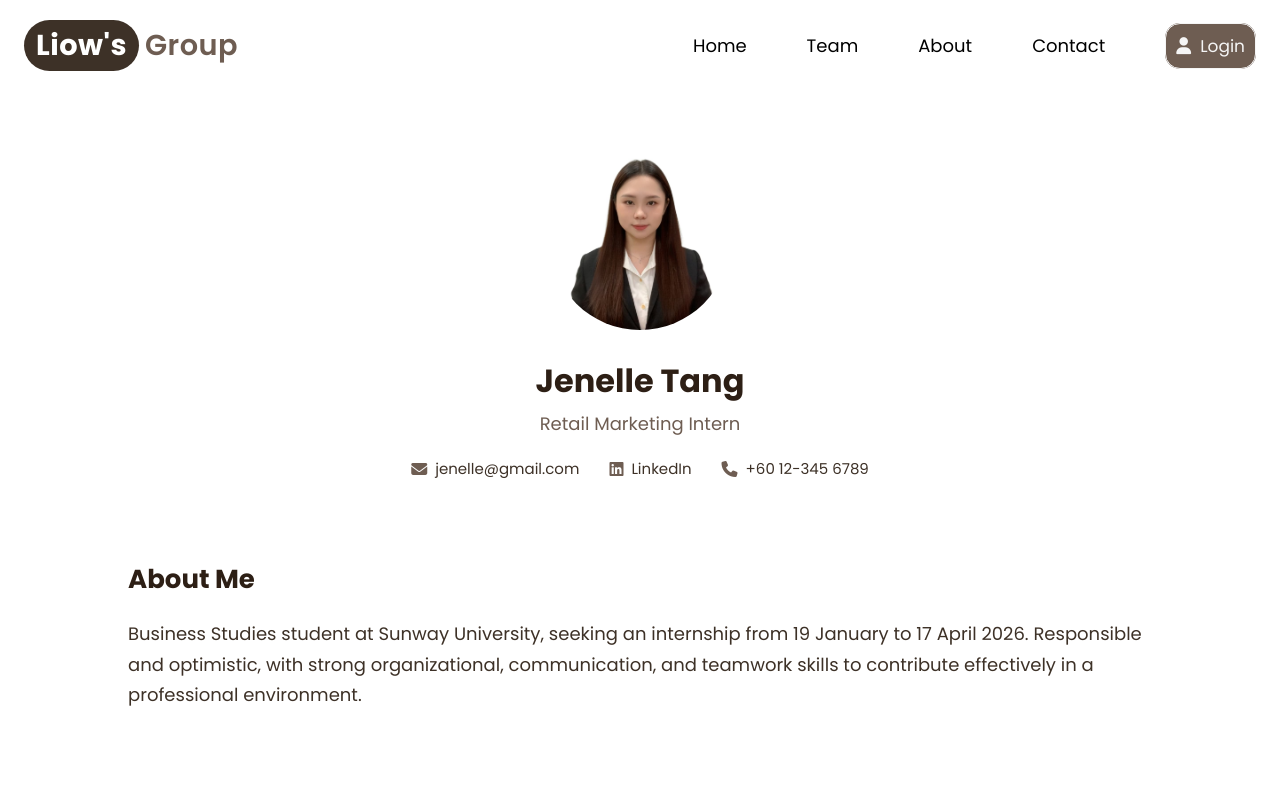
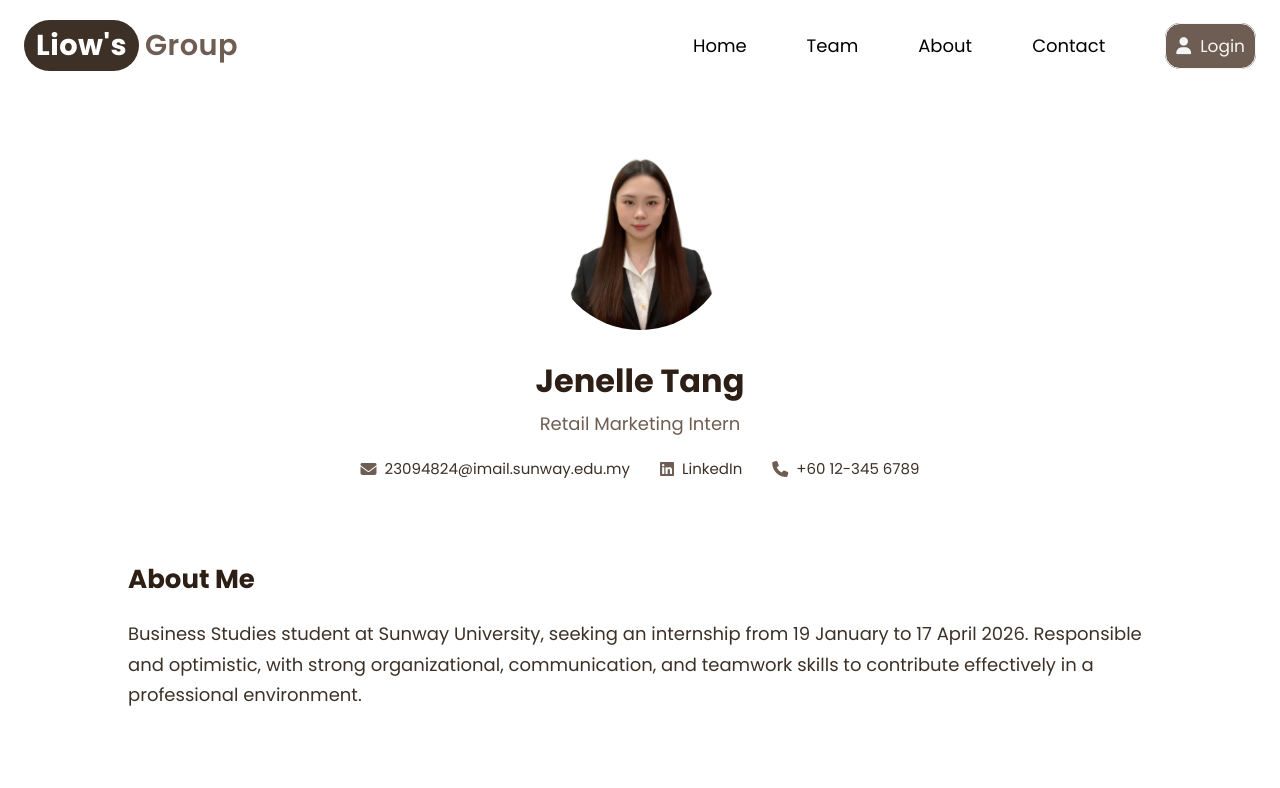
Before and after one commit to lisli2107/ls, a plain HTML site: page jenelle-portfolio.html in a window 1280 px wide. Shown: the top 788 px of the page. Drawn offline with Linux system fonts and the light colour scheme.

Commit message:
Update jenelle-portfolio.html

```diff
--- a/jenelle-portfolio.html
+++ b/jenelle-portfolio.html
@@ -51,9 +51,9 @@
   <p class="portfolio-role">Retail Marketing Intern</p>
 
   <div class="portfolio-contact">
-    <a href="mailto:yixin@gmail.com">
+    <a href="mailto:23094824@imail.sunway.edu.my">
       <i class="fa-solid fa-envelope"></i>
-      jenelle@gmail.com
+      23094824@imail.sunway.edu.my
     </a>
 
     <a href="https://www.linkedin.com/in/tang-jia-phik-661744337/" target="_blank">
```
